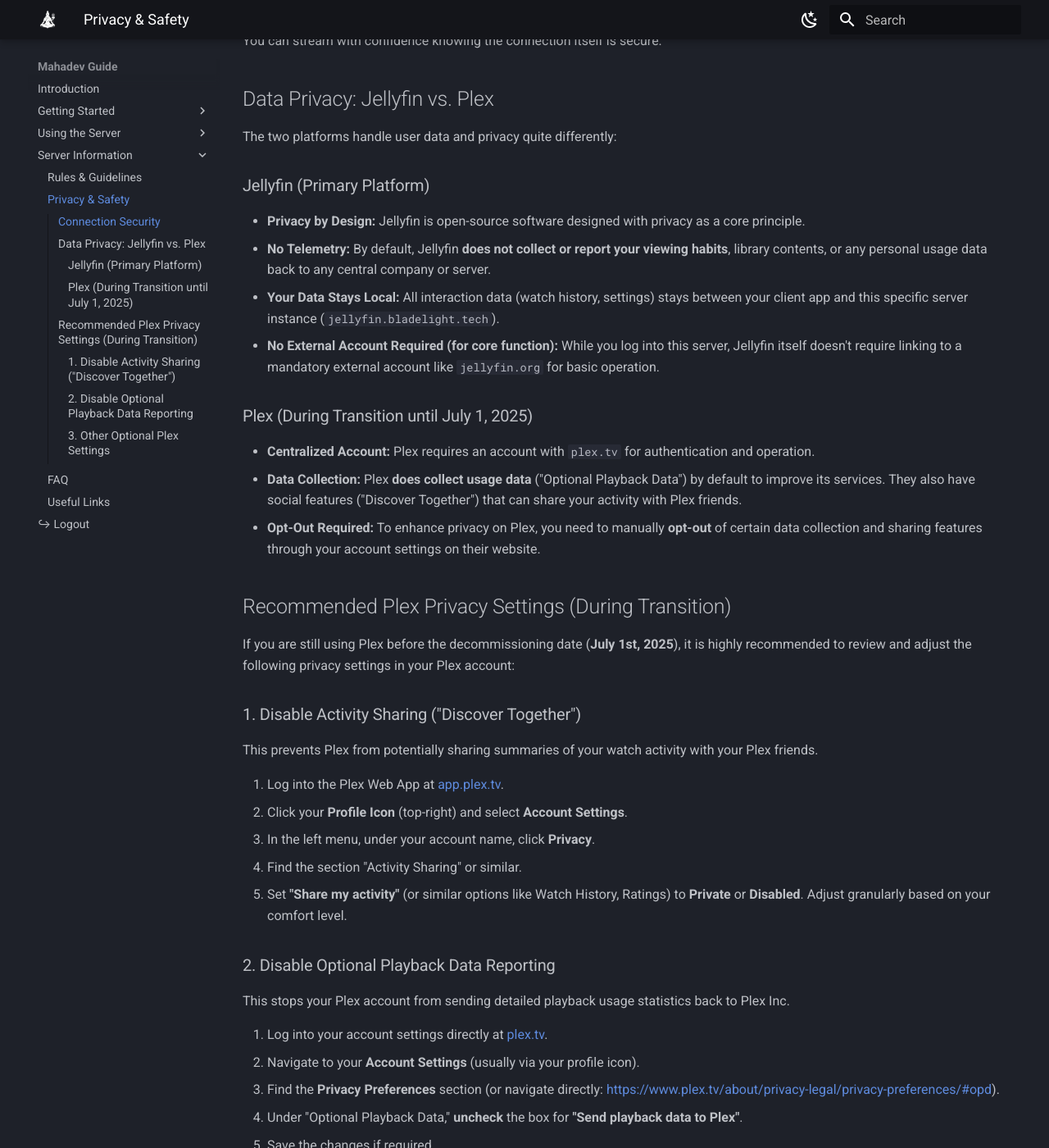
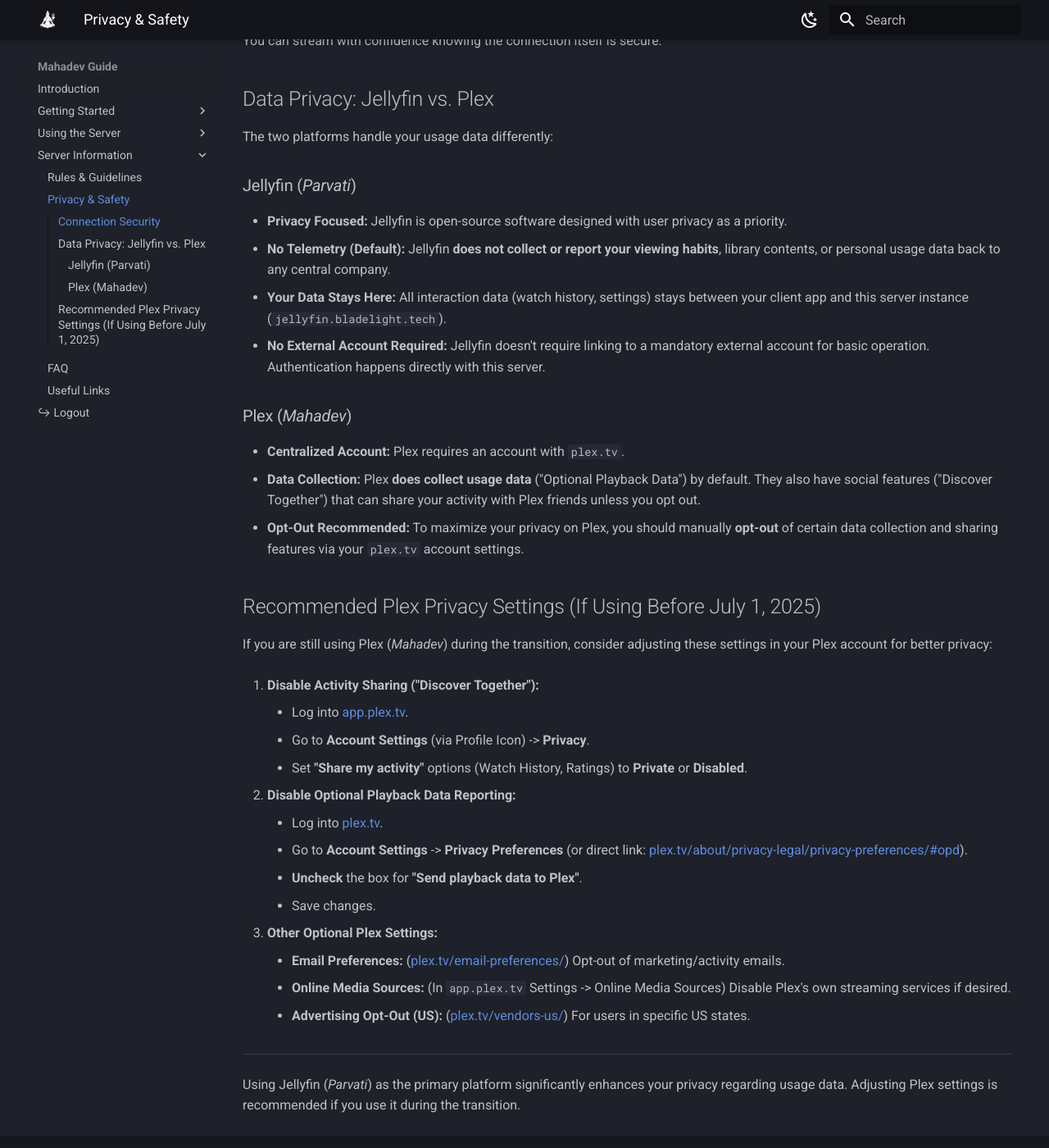
Before and after one commit to sagar4884/plex-guide, an MkDocs documentation site: the page built from docs/privacy.md, in a window 1280 px wide and 1400 px high, scrolled down 512 px. Shown: the whole window at 82% size. Built offline with MkDocs 1.6.1 and Material for MkDocs 9.7.7, drawn with Linux system fonts in a browser that asks for light colours; some of the changed text lies outside the part shown.

Commit message:
Update privacy.md 1.2

```diff
--- a/docs/privacy.md
+++ b/docs/privacy.md
@@ -1,67 +1,54 @@
 # Privacy & Safety
 
-Ensuring your connection is secure and your viewing habits remain private is important. Here’s how privacy and safety are handled on this server.
+Your privacy and the security of your connection are important. Here’s how these are handled when accessing the media server.
 
 ## Connection Security
 
-Whether you are connecting via Jellyfin or Plex (during the transition), your connection to the server is secured using **HTTPS**.
+Whether you are connecting via Jellyfin (*Parvati*) or Plex (*Mahadev* during the transition), your connection to the server is secured using **HTTPS**.
 
-* **Encryption:** All data transferred between your device (phone, TV, browser) and the server is encrypted. This includes login credentials, what you browse, and what you watch. This is similar to the security used for online banking.
-* **Server Address:** The Jellyfin connection uses `https://jellyfin.bladelight.tech`. The `https://` indicates the secure, encrypted connection.
+* **Encryption:** All data transferred between your device (phone, TV, browser) and the server is encrypted. This includes login credentials, what you browse, and what you watch, similar to online banking security.
+* **Server Address:** The Jellyfin connection uses `https://jellyfin.bladelight.tech`. The `https://` indicates the secure, encrypted connection. Plex connections via `app.plex.tv` also use HTTPS.
 * **Infrastructure:** The server utilizes secure infrastructure practices (like Cloudflare Tunnels) to protect the connection and enhance performance without exposing the server directly to the internet.
 
 You can stream with confidence knowing the connection itself is secure.
 
 ## Data Privacy: Jellyfin vs. Plex
 
-The two platforms handle user data and privacy quite differently:
+The two platforms handle your usage data differently:
 
-### Jellyfin (Primary Platform)
+### Jellyfin (*Parvati*)
 
-* **Privacy by Design:** Jellyfin is open-source software designed with privacy as a core principle.
-* **No Telemetry:** By default, Jellyfin **does not collect or report your viewing habits**, library contents, or any personal usage data back to any central company or server.
-* **Your Data Stays Local:** All interaction data (watch history, settings) stays between your client app and this specific server instance (`jellyfin.bladelight.tech`).
-* **No External Account Required (for core function):** While you log into this server, Jellyfin itself doesn't require linking to a mandatory external account like `jellyfin.org` for basic operation.
+* **Privacy Focused:** Jellyfin is open-source software designed with user privacy as a priority.
+* **No Telemetry (Default):** Jellyfin **does not collect or report your viewing habits**, library contents, or personal usage data back to any central company.
+* **Your Data Stays Here:** All interaction data (watch history, settings) stays between your client app and this server instance (`jellyfin.bladelight.tech`).
+* **No External Account Required:** Jellyfin doesn't require linking to a mandatory external account for basic operation. Authentication happens directly with this server.
 
-### Plex (During Transition until July 1, 2025)
+### Plex (*Mahadev*)
 
-* **Centralized Account:** Plex requires an account with `plex.tv` for authentication and operation.
-* **Data Collection:** Plex **does collect usage data** ("Optional Playback Data") by default to improve its services. They also have social features ("Discover Together") that can share your activity with Plex friends.
-* **Opt-Out Required:** To enhance privacy on Plex, you need to manually **opt-out** of certain data collection and sharing features through your account settings on their website.
+* **Centralized Account:** Plex requires an account with `plex.tv`.
+* **Data Collection:** Plex **does collect usage data** ("Optional Playback Data") by default. They also have social features ("Discover Together") that can share your activity with Plex friends unless you opt out.
+* **Opt-Out Recommended:** To maximize your privacy on Plex, you should manually **opt-out** of certain data collection and sharing features via your `plex.tv` account settings.
 
-## Recommended Plex Privacy Settings (During Transition)
+## Recommended Plex Privacy Settings (If Using Before July 1, 2025)
 
-If you are still using Plex before the decommissioning date (**July 1st, 2025**), it is highly recommended to review and adjust the following privacy settings in your Plex account:
+If you are still using Plex (*Mahadev*) during the transition, consider adjusting these settings in your Plex account for better privacy:
 
-### 1. Disable Activity Sharing ("Discover Together")
+1.  **Disable Activity Sharing ("Discover Together"):**
+    * Log into [app.plex.tv](https://app.plex.tv).
+    * Go to **Account Settings** (via Profile Icon) -> **Privacy**.
+    * Set **"Share my activity"** options (Watch History, Ratings) to **Private** or **Disabled**.
 
-This prevents Plex from potentially sharing summaries of your watch activity with your Plex friends.
+2.  **Disable Optional Playback Data Reporting:**
+    * Log into [plex.tv](https://plex.tv).
+    * Go to **Account Settings** -> **Privacy Preferences** (or direct link: [plex.tv/about/privacy-legal/privacy-preferences/#opd](https://www.plex.tv/about/privacy-legal/privacy-preferences/#opd)).
+    * **Uncheck** the box for **"Send playback data to Plex"**.
+    * Save changes.
 
-1.  Log into the Plex Web App at [app.plex.tv](https://app.plex.tv).
-2.  Click your **Profile Icon** (top-right) and select **Account Settings**.
-3.  In the left menu, under your account name, click **Privacy**.
-4.  Find the section "Activity Sharing" or similar.
-5.  Set **"Share my activity"** (or similar options like Watch History, Ratings) to **Private** or **Disabled**. Adjust granularly based on your comfort level.
-
-### 2. Disable Optional Playback Data Reporting
-
-This stops your Plex account from sending detailed playback usage statistics back to Plex Inc.
-
-1.  Log into your account settings directly at [plex.tv](https://plex.tv).
-2.  Navigate to your **Account Settings** (usually via your profile icon).
-3.  Find the **Privacy Preferences** section (or navigate directly: [https://www.plex.tv/about/privacy-legal/privacy-preferences/#opd](https://www.plex.tv/about/privacy-legal/privacy-preferences/#opd)).
-4.  Under "Optional Playback Data," **uncheck** the box for **"Send playback data to Plex"**.
-5.  Save the changes if required.
-
-### 3. Other Optional Plex Settings
-
-Consider reviewing these in your Plex account settings as well:
-
-* **Email Preferences:** ([https://www.plex.tv/email-preferences/](https://www.plex.tv/email-preferences/)) Opt-out of marketing emails or activity digests.
-* **Online Media Sources:** ([https://app.plex.tv/desktop/#!/settings/online-media-sources](https://app.plex.tv/desktop/#!/settings/online-media-sources)) You can disable Plex's own streaming services here if you only want to see content from this server.
-* **Sync Watch State & Ratings:** (Under Account Settings) Disabling this stops syncing progress across different Plex servers but enhances privacy if you use multiple servers. For accessing only this server, leaving it enabled is usually fine.
-* **Advertising Opt-Out (US):** ([https://www.plex.tv/vendors-us/](https://www.plex.tv/vendors-us/)) Relevant for users in specific US states.
+3.  **Other Optional Plex Settings:**
+    * **Email Preferences:** ([plex.tv/email-preferences/](https://www.plex.tv/email-preferences/)) Opt-out of marketing/activity emails.
+    * **Online Media Sources:** (In `app.plex.tv` Settings -> Online Media Sources) Disable Plex's own streaming services if desired.
+    * **Advertising Opt-Out (US):** ([plex.tv/vendors-us/](https://www.plex.tv/vendors-us/)) For users in specific US states.
 
 ---
 
-By using Jellyfin as the primary platform moving forward, many of these privacy concerns related to Plex's data collection are alleviated. However, during the transition, adjusting your Plex settings is recommended for enhanced privacy.
+Using Jellyfin (*Parvati*) as the primary platform significantly enhances your privacy regarding usage data. Adjusting Plex settings is recommended if you use it during the transition.
```
